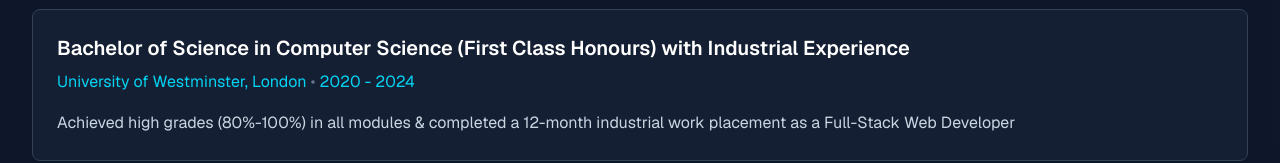
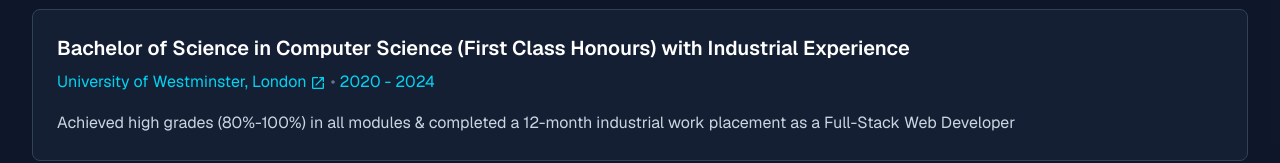
Before and after one commit to dominik-deak/portfolio, a Next.js app: page / in a window 1280 px wide. Shown: the part 2650-2813 px from the top of the page. Built offline with nearby package versions, Linux system fonts and the light colour scheme.

Commit message:
Revert "remove institution URL from data, and link from Education"
This reverts commit 0e0abe0a364f25cd303be2de7dfc90c9e3988786.

```diff
--- a/src/components/Education.tsx
+++ b/src/components/Education.tsx
@@ -1,4 +1,5 @@
-import { MdSchool } from "react-icons/md";
+import Link from "next/link";
+import { MdOpenInNew, MdSchool } from "react-icons/md";
 import educationData from "@/data/education.json";
 
 const Education = () => {
@@ -18,7 +19,15 @@
               {educationData.degree}
             </h3>
             <p className="text-cyan-400 mb-4">
-              {educationData.institution}{" "}
+              <Link
+                href={educationData.institutionUrl}
+                target="_blank"
+                rel="noopener noreferrer"
+              >
+                {educationData.institution}
+                {/* TODO: fix vertical alignment of the icon */}
+                <MdOpenInNew className="inline-block mx-1" />
+              </Link>
               <span className="text-slate-500">•</span> {educationData.period}
             </p>
             <p className="text-slate-300 leading-relaxed">
--- a/src/data/education.json
+++ b/src/data/education.json
@@ -1,6 +1,7 @@
 {
   "degree": "Bachelor of Science in Computer Science (First Class Honours) with Industrial Experience",
   "institution": "University of Westminster, London",
+  "institutionUrl": "https://www.westminster.ac.uk/",
   "period": "2020 - 2024",
   "description": "Achieved high grades (80%-100%) in all modules & completed a 12-month industrial work placement as a Full-Stack Web Developer"
 }
```
